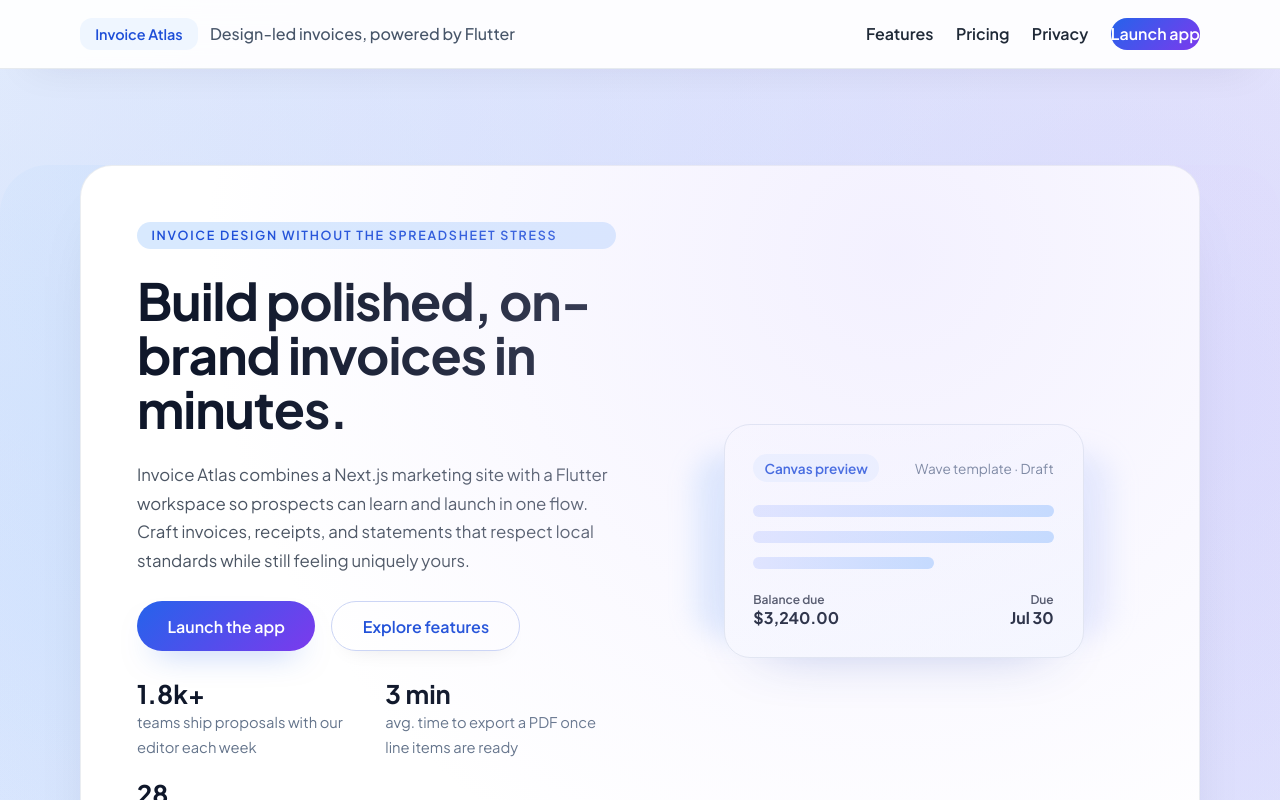
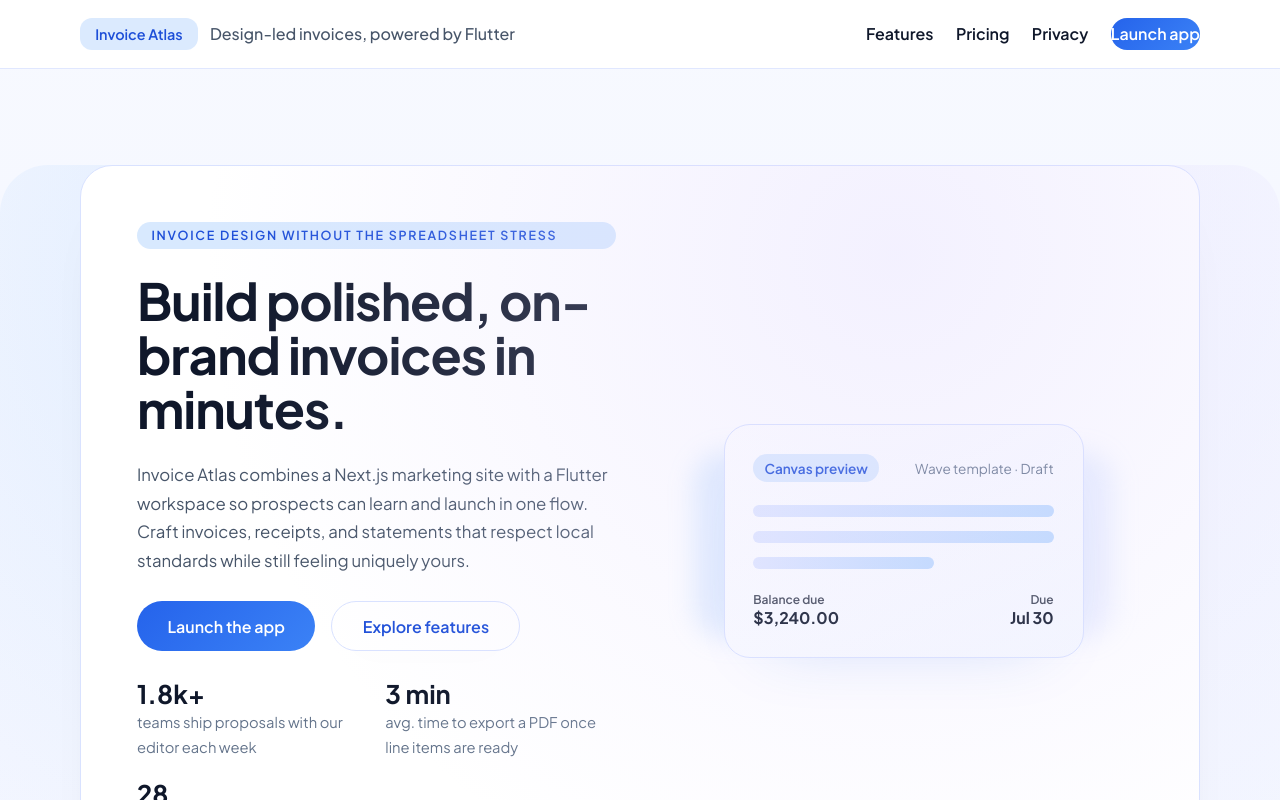
Before and after one commit to kartheeshs/invoice_receipt_generator, a Next.js app in the folder next-app/: page / in a window 1280 px wide. Shown: the top 800 px of the page. Built offline with nearby package versions, Linux system fonts and the light colour scheme.

Commit message:
Polish marketing theme and load pdf fonts without extra dependency

```diff
--- a/next-app/app/globals.css
+++ b/next-app/app/globals.css
@@ -1,7 +1,17 @@
 :root {
   color-scheme: light;
   font-family: var(--font-plus-jakarta, 'Plus Jakarta Sans', system-ui, -apple-system, BlinkMacSystemFont, 'Segoe UI', sans-serif);
-  background-color: #f8fafc;
+  background-color: #f5f7ff;
+  --surface: #ffffff;
+  --surface-muted: #f4f7ff;
+  --surface-subtle: #eef2ff;
+  --accent: #2563eb;
+  --accent-strong: #1d4ed8;
+  --accent-soft: #dbeafe;
+  --text-strong: #0f172a;
+  --text-muted: #475569;
+  --border: #d9e2ff;
+  --shadow: 0 32px 60px -45px rgba(15, 23, 42, 0.18);
 }
 
 *, *::before, *::after {
@@ -11,11 +21,8 @@
 body {
   margin: 0;
   min-height: 100vh;
-  background:
-    radial-gradient(circle at 12% 18%, rgba(191, 219, 254, 0.55), transparent 55%),
-    radial-gradient(circle at 88% 12%, rgba(196, 181, 253, 0.45), transparent 52%),
-    linear-gradient(180deg, #f9fafb 0%, #eef2ff 48%, #f8fafc 100%);
-  color: #1f2937;
+  background: linear-gradient(180deg, #f7f9ff 0%, #eef2ff 52%, #ffffff 100%);
+  color: var(--text-muted);
 }
 
 a {
@@ -40,14 +47,14 @@
 h3,
 h4 {
   margin: 0;
-  color: #0f172a;
+  color: var(--text-strong);
   font-weight: 700;
   letter-spacing: -0.02em;
 }
 
 p {
   margin: 0;
-  color: #475569;
+  color: var(--text-muted);
   line-height: 1.7;
 }
 
@@ -83,32 +90,32 @@
 
 .primary-button,
 .plan-button.primary {
-  background: linear-gradient(135deg, #2563eb 0%, #7c3aed 100%);
+  background: linear-gradient(135deg, var(--accent) 0%, #3b82f6 100%);
   color: #ffffff;
   border: none;
-  box-shadow: 0 16px 32px -18px rgba(37, 99, 235, 0.5);
+  box-shadow: 0 20px 44px -28px rgba(37, 99, 235, 0.55);
 }
 
 .primary-button:hover,
 .plan-button.primary:hover {
   transform: translateY(-2px);
-  box-shadow: 0 18px 36px -16px rgba(37, 99, 235, 0.55);
+  box-shadow: 0 24px 50px -28px rgba(37, 99, 235, 0.6);
 }
 
 .secondary-button,
 .plan-button {
-  background: #ffffff;
-  border: 1px solid #cbd5f5;
-  color: #1d4ed8;
-  box-shadow: 0 10px 24px -18px rgba(15, 23, 42, 0.2);
+  background: var(--surface);
+  border: 1px solid var(--border);
+  color: var(--accent-strong);
+  box-shadow: 0 14px 32px -24px rgba(15, 23, 42, 0.18);
 }
 
 .secondary-button:hover,
 .plan-button:hover {
   transform: translateY(-2px);
-  background: #eff6ff;
-  border-color: #93c5fd;
-  box-shadow: 0 16px 32px -20px rgba(37, 99, 235, 0.25);
+  background: var(--surface-muted);
+  border-color: #bcd2ff;
+  box-shadow: 0 20px 44px -28px rgba(37, 99, 235, 0.24);
 }
 
 .navbar {
@@ -116,9 +123,9 @@
   top: 0;
   z-index: 20;
   backdrop-filter: blur(12px);
-  background: rgba(255, 255, 255, 0.92);
-  border-bottom: 1px solid rgba(148, 163, 184, 0.22);
-  box-shadow: 0 18px 40px -32px rgba(15, 23, 42, 0.45);
+  background: rgba(255, 255, 255, 0.94);
+  border-bottom: 1px solid rgba(217, 226, 255, 0.8);
+  box-shadow: 0 22px 48px -40px rgba(15, 23, 42, 0.22);
 }
 
 .navbar-inner {
@@ -135,7 +142,7 @@
   align-items: center;
   gap: 1.4rem;
   font-weight: 600;
-  color: #1f2937;
+  color: var(--text-strong);
 }
 
 .nav-links a {
@@ -144,7 +151,7 @@
 }
 
 .nav-links a:hover {
-  color: #2563eb;
+  color: var(--accent);
 }
 
 .badge {
@@ -153,8 +160,8 @@
   gap: 0.45rem;
   padding: 0.45rem 0.95rem;
   border-radius: 12px;
-  background: #eff6ff;
-  color: #1d4ed8;
+  background: var(--accent-soft);
+  color: var(--accent-strong);
   font-weight: 600;
   font-size: 0.9rem;
 }
@@ -188,9 +195,9 @@
   grid-template-columns: repeat(auto-fit, minmax(280px, 1fr));
   padding: 3.5rem;
   border-radius: 32px;
-  background: #ffffff;
-  border: 1px solid rgba(148, 163, 184, 0.2);
-  box-shadow: 0 32px 70px -45px rgba(15, 23, 42, 0.25);
+  background: var(--surface);
+  border: 1px solid var(--border);
+  box-shadow: var(--shadow);
 }
 
 .hero-copy {
@@ -205,7 +212,7 @@
 
 .hero-copy p {
   font-size: 1.05rem;
-  color: #4b5563;
+  color: var(--text-muted);
 }
 
 .hero-actions {
@@ -222,7 +229,7 @@
 
 .hero-metric-row strong {
   font-size: 1.6rem;
-  color: #0f172a;
+  color: var(--text-strong);
 }
 
 .hero-metric-row p {
@@ -250,9 +257,9 @@
   position: relative;
   width: min(360px, 80vw);
   border-radius: 26px;
-  background: linear-gradient(160deg, #ffffff 0%, #f8fbff 100%);
-  border: 1px solid #e2e8f0;
-  box-shadow: 0 24px 60px -40px rgba(30, 64, 175, 0.45);
+  background: linear-gradient(155deg, #ffffff 0%, #f6f9ff 100%);
+  border: 1px solid var(--border);
+  box-shadow: 0 26px 68px -46px rgba(37, 99, 235, 0.28);
   padding: 1.8rem;
   display: grid;
   gap: 1.4rem;
@@ -267,8 +274,8 @@
 }
 
 .preview-badge {
-  background: #eff6ff;
-  color: #1d4ed8;
+  background: var(--accent-soft);
+  color: var(--accent-strong);
   padding: 0.35rem 0.7rem;
   border-radius: 999px;
   font-weight: 600;
@@ -318,20 +325,20 @@
 .feature-card {
   padding: 2rem;
   border-radius: 24px;
-  background: #ffffff;
-  border: 1px solid #e2e8f0;
-  box-shadow: 0 18px 48px -36px rgba(15, 23, 42, 0.25);
+  background: var(--surface);
+  border: 1px solid var(--border);
+  box-shadow: var(--shadow);
   display: grid;
   gap: 0.9rem;
 }
 
 .feature-card h3 {
-  color: #0f172a;
+  color: var(--text-strong);
   font-size: 1.3rem;
 }
 
 .feature-card p {
-  color: #475569;
+  color: var(--text-muted);
 }
 
 .roadmap-grid {
@@ -343,14 +350,14 @@
 .roadmap-step {
   padding: 1.6rem;
   border-radius: 20px;
-  background: #f8fafc;
-  border: 1px solid #e2e8f0;
+  background: var(--surface-muted);
+  border: 1px solid var(--border);
   display: grid;
   gap: 0.75rem;
 }
 
 .roadmap-step strong {
-  color: #0f172a;
+  color: var(--text-strong);
 }
 
 .pricing-grid {
@@ -362,17 +369,17 @@
 .plan-card {
   padding: 2.3rem;
   border-radius: 28px;
-  background: #ffffff;
-  border: 1px solid #e2e8f0;
+  background: var(--surface);
+  border: 1px solid var(--border);
   display: grid;
   gap: 1.4rem;
-  box-shadow: 0 24px 60px -42px rgba(15, 23, 42, 0.22);
+  box-shadow: var(--shadow);
 }
 
 .plan-card.featured {
-  background: linear-gradient(145deg, rgba(59, 130, 246, 0.12), rgba(129, 140, 248, 0.12));
-  border: 1px solid rgba(59, 130, 246, 0.28);
-  box-shadow: 0 30px 70px -48px rgba(59, 130, 246, 0.35);
+  background: linear-gradient(150deg, rgba(59, 130, 246, 0.14), rgba(219, 234, 254, 0.2));
+  border: 1px solid rgba(59, 130, 246, 0.32);
+  box-shadow: 0 36px 80px -50px rgba(37, 99, 235, 0.32);
 }
 
 .plan-header {
@@ -385,17 +392,17 @@
   font-size: 1.1rem;
   text-transform: uppercase;
   letter-spacing: 0.12em;
-  color: #1d4ed8;
+  color: var(--accent-strong);
 }
 
 .plan-price {
   font-size: 2.4rem;
   font-weight: 700;
-  color: #0f172a;
+  color: var(--text-strong);
 }
 
 .plan-description {
-  color: #475569;
+  color: var(--text-muted);
   line-height: 1.6;
 }
 
@@ -410,7 +417,7 @@
 .plan-card li::before {
   content: '✔';
   margin-right: 0.6rem;
-  color: #2563eb;
+  color: var(--accent);
 }
 
 .cta {
@@ -422,27 +429,27 @@
   gap: 1.6rem;
   align-items: center;
   grid-template-columns: repeat(auto-fit, minmax(260px, 1fr));
-  background: linear-gradient(115deg, rgba(59, 130, 246, 0.18), rgba(96, 165, 250, 0.4));
+  background: linear-gradient(135deg, #ffffff 0%, #edf4ff 100%);
   border-radius: 32px;
   padding: 3rem;
-  border: 1px solid rgba(59, 130, 246, 0.25);
-  box-shadow: 0 36px 80px -44px rgba(37, 99, 235, 0.3);
+  border: 1px solid var(--border);
+  box-shadow: var(--shadow);
 }
 
 .cta-banner h2 {
-  color: #0f172a;
+  color: var(--text-strong);
 }
 
 .cta-banner p {
-  color: #1f2937;
+  color: var(--text-muted);
   font-size: 1.05rem;
 }
 
 .footer {
-  background: #f8fafc;
-  border-top: 1px solid #e2e8f0;
+  background: var(--surface-muted);
+  border-top: 1px solid var(--border);
   padding: 3.5rem 0 3rem;
-  color: #475569;
+  color: var(--text-muted);
 }
 
 .footer-inner {
@@ -460,7 +467,7 @@
 
 .footer p,
 .footer a {
-  color: #475569;
+  color: var(--text-muted);
 }
 
 .list-reset {
@@ -476,10 +483,7 @@
 /* Flutter app shell */
 .app-shell {
   padding: 6rem 0 5rem;
-  background:
-    radial-gradient(circle at 8% 18%, rgba(191, 219, 254, 0.4), transparent 55%),
-    radial-gradient(circle at 92% 20%, rgba(196, 181, 253, 0.35), transparent 52%),
-    linear-gradient(180deg, #eef2ff 0%, #f8fafc 70%, #ffffff 100%);
+  background: linear-gradient(180deg, #f5f7ff 0%, #ffffff 85%);
 }
 
 .app-shell__inner {
@@ -508,8 +512,8 @@
   align-items: center;
   padding: 0.35rem 0.8rem;
   border-radius: 999px;
-  background: #e0e7ff;
-  color: #1d4ed8;
+  background: var(--accent-soft);
+  color: var(--accent-strong);
   font-size: 0.78rem;
   letter-spacing: 0.14em;
   text-transform: uppercase;
@@ -525,9 +529,9 @@
 
 .app-shell__frame {
   border-radius: 28px;
-  border: 1px solid #dbeafe;
-  background: #ffffff;
-  box-shadow: 0 30px 70px -45px rgba(15, 23, 42, 0.25);
+  border: 1px solid var(--border);
+  background: var(--surface);
+  box-shadow: var(--shadow);
   overflow: hidden;
   min-height: 640px;
   position: relative;
--- a/next-app/app/layout.tsx
+++ b/next-app/app/layout.tsx
@@ -33,7 +33,7 @@
           <div className="navbar-inner">
             <div style={{ display: 'flex', alignItems: 'center', gap: '0.75rem' }}>
               <div className="badge">Invoice Atlas</div>
-              <span style={{ color: '#475569', fontWeight: 500 }}>
+              <span style={{ color: 'var(--text-muted)', fontWeight: 500 }}>
                 Design-led invoices, powered by Flutter
               </span>
             </div>
@@ -74,7 +74,7 @@
               </ul>
             </div>
           </div>
-          <div style={{ marginTop: '2.5rem', textAlign: 'center', color: '#64748b' }}>
+          <div style={{ marginTop: '2.5rem', textAlign: 'center', color: 'var(--text-muted)' }}>
             © {new Date().getFullYear()} Invoice Atlas. All rights reserved.
           </div>
         </footer>
```
Also changed, not shown: 2 other files (tests, documents, lock files or other folders).
